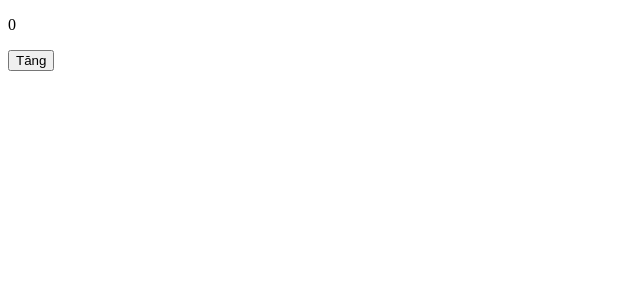
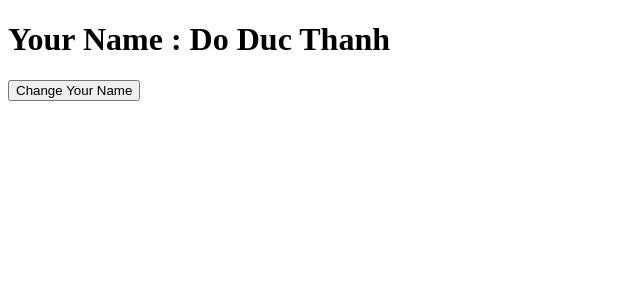
Before and after one commit to Thanhdo1212/vuejs-intro, a Vue app in the folder vue-intro/: page / in a window 1280 px wide. Shown: the top 300 px of the page, without its empty margins (0-640 px from the left). Built offline with nearby package versions, Linux system fonts and the light colour scheme; the HTML template or start-up script is replaced by a standard one.

Commit message:
writable computed

```diff
--- a/vue-intro/src/App.vue
+++ b/vue-intro/src/App.vue
@@ -1,15 +1,23 @@
 <script setup lang="ts">
-import { reactive, ref } from 'vue'
-const count = ref(0)
-const state = reactive({
-  count,
+import { computed, ref } from 'vue'
+// writable computed
+const firstName = ref('Do Duc')
+const lastName = ref('Thanh')
+
+const fullName = computed({
+  get() {
+    return firstName.value + ' ' + lastName.value
+  },
+  set(newName) {
+    ;[firstName.value, lastName.value] = newName.split(',')
+  },
 })
-const updateCount = () => {
-  state.count++
+
+const changeName = () => {
+  fullName.value = 'Pham Khanh,Ly'
 }
-console.log(state.count)
 </script>
 <template>
-  <p id="count">{{ count }}</p>
-  <button @click="updateCount">Tăng</button>
+  <h1>Your Name : {{ fullName }}</h1>
+  <button @click="changeName">Change Your Name</button>
 </template>
```
